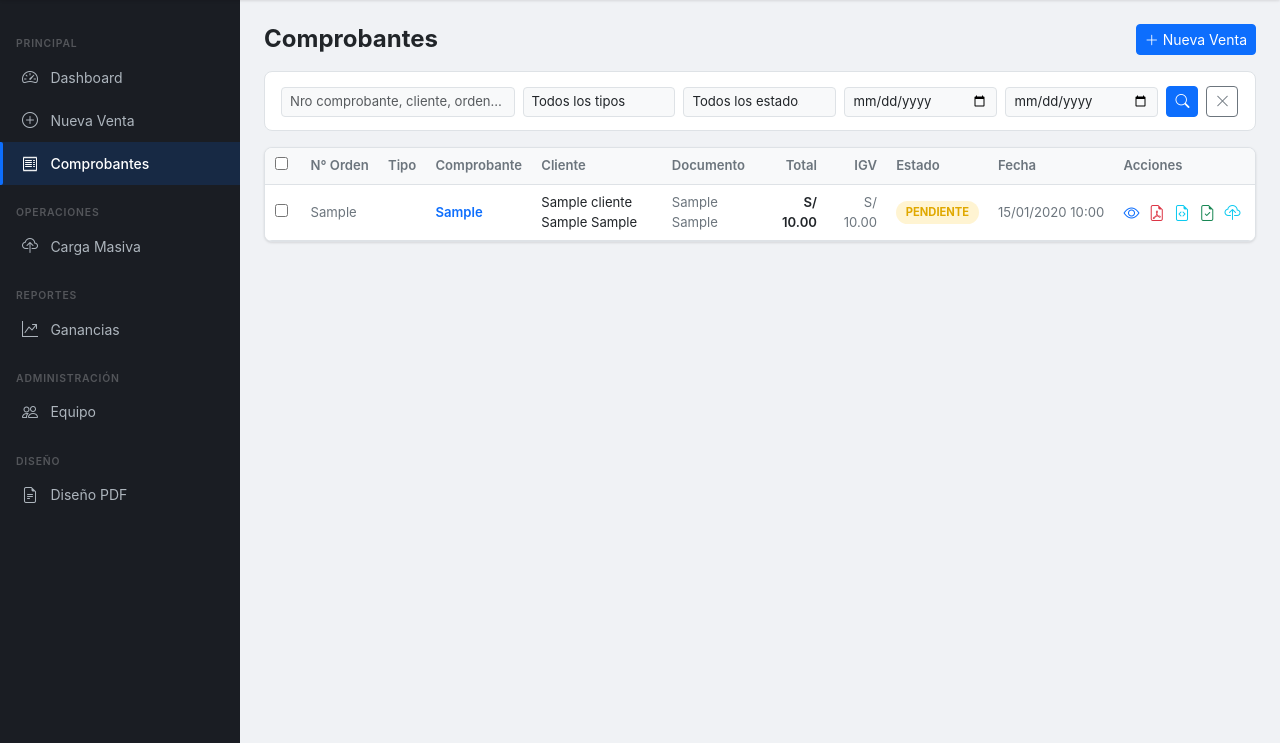
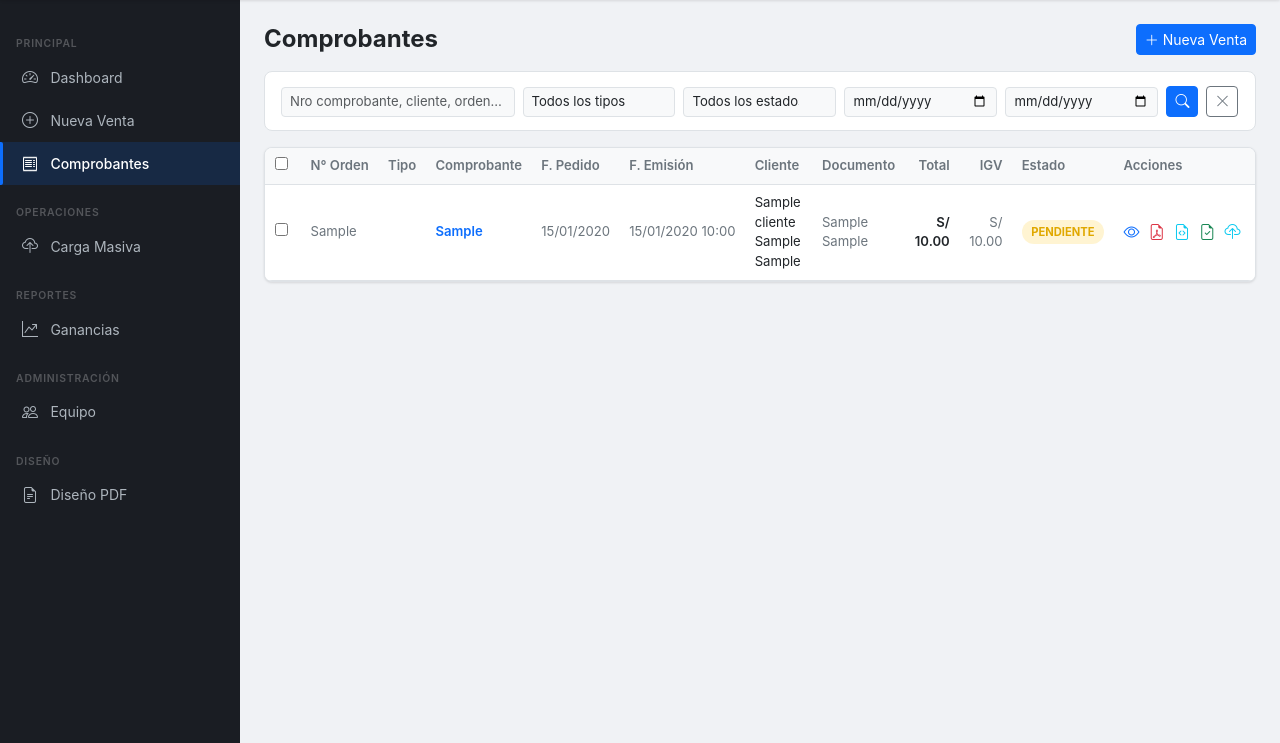
Before and after one commit to mickstmt/ArdavFact, a Flask app: page /ventas/ in a window 1280 px wide. Shown: the part 56-799 px from the top of the page. Run offline with Flask 3, Linux system fonts and the light colour scheme; a user stored in the database is signed in; tables that the repository leaves empty hold one stand-in row (values such as "Sample post"); some libraries are stand-ins or nearby versions.

Commit message:
feat: unify comprobantes table columns — add F. Pedido, F. Emisión, remove Fecha
Columns: N° Orden | Tipo | Comprobante | F. Pedido | F. Emisión |
Cliente | Documento | Total | IGV | Estado | Acciones

Co-Authored-By: Claude Sonnet 4.6 <noreply@anthropic.com>

```diff
--- a/app/templates/ventas/lista.html
+++ b/app/templates/ventas/lista.html
@@ -122,12 +122,13 @@
         <th>N° Orden</th>
         <th>Tipo</th>
         <th>Comprobante</th>
+        <th style="white-space:nowrap;">F. Pedido</th>
+        <th style="white-space:nowrap;">F. Emisión</th>
         <th>Cliente</th>
         <th>Documento</th>
         <th class="text-end">Total</th>
         <th class="text-end">IGV</th>
         <th>Estado</th>
-        <th>Fecha</th>
         <th>Acciones</th>
       </tr>
     </thead>
@@ -150,6 +151,12 @@
             {{ c.numero_completo }}
           </a>
         </td>
+        <td style="color:var(--af-text-muted); white-space:nowrap; font-size:0.82rem;">
+          {% if c.fecha_pedido %}{{ c.fecha_pedido.strftime('%d/%m/%Y') }}{% else %}<span style="opacity:0.4;">—</span>{% endif %}
+        </td>
+        <td style="color:var(--af-text-muted); white-space:nowrap; font-size:0.82rem;">
+          {{ c.fecha_emision.strftime('%d/%m/%Y %H:%M') }}
+        </td>
         <td>{{ c.cliente.nombre_completo }}</td>
         <td style="color:var(--af-text-muted);">
           {{ c.cliente.tipo_documento }} {{ c.cliente.numero_documento }}
@@ -157,9 +164,6 @@
         <td class="text-end fw-semibold">S/ {{ '%.2f'|format(c.total) }}</td>
         <td class="text-end" style="color:var(--af-text-muted);">S/ {{ '%.2f'|format(c.total_igv) }}</td>
         <td><span class="badge-estado estado-{{ c.estado }}">{{ c.estado }}</span></td>
-        <td style="color:var(--af-text-muted); white-space:nowrap;">
-          {{ c.fecha_emision.strftime('%d/%m/%Y %H:%M') }}
-        </td>
         <td class="acciones-col">
           <a href="{{ url_for('ventas.detalle_venta', comp_id=c.id) }}" title="Ver detalle">
             <i class="bi bi-eye text-primary"></i>
```
